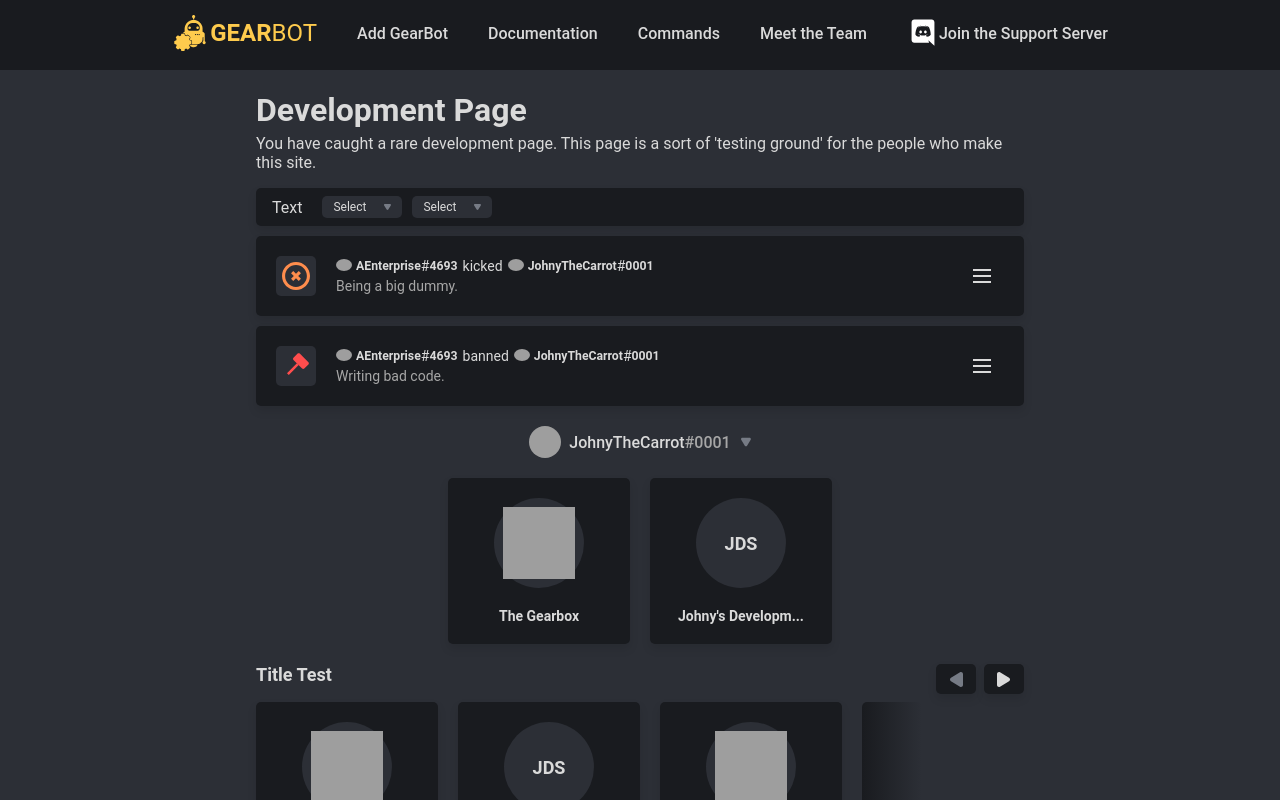
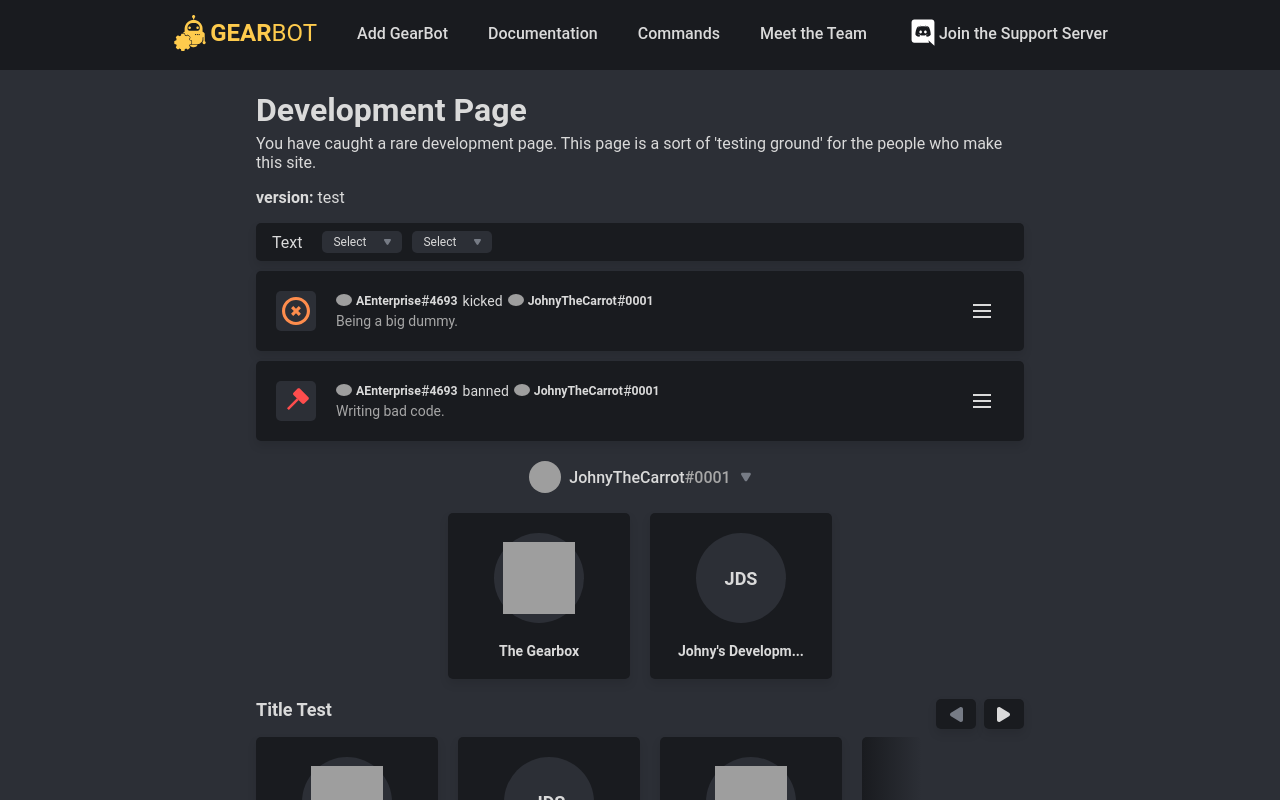
Before and after one commit to gearbot/GearBot-2.0-Dashboard, a React (Create React App) app: page /__development in a window 1280 px wide. Built offline with nearby package versions, Linux system fonts and the light colour scheme; grey boxes are pictures that could not be loaded.

Commit message:
add version to __development page

```diff
--- a/src/Pages/Development.tsx
+++ b/src/Pages/Development.tsx
@@ -13,6 +13,7 @@
 import Dropdown from "../Components/Dropdown";
 import { GridRow } from "../Components/GridRow";
 import { UserProfile } from "../Components/UserProfile";
+import { VERSION } from "../version";
 
 const dummyUsers: DiscordUser[] = [
   {
@@ -85,6 +86,9 @@
         <p style={{ marginTop: 5 }}>
           You have caught a rare development page. This page is a sort of
           'testing ground' for the people who make this site.
+        </p>
+        <p>
+          <b>version:</b> {VERSION}
         </p>
         <Grid gap={10}>
           <div className="bar">
```
Also changed, not shown: src/Other/Constants.tsx (+4 -3 lines).
